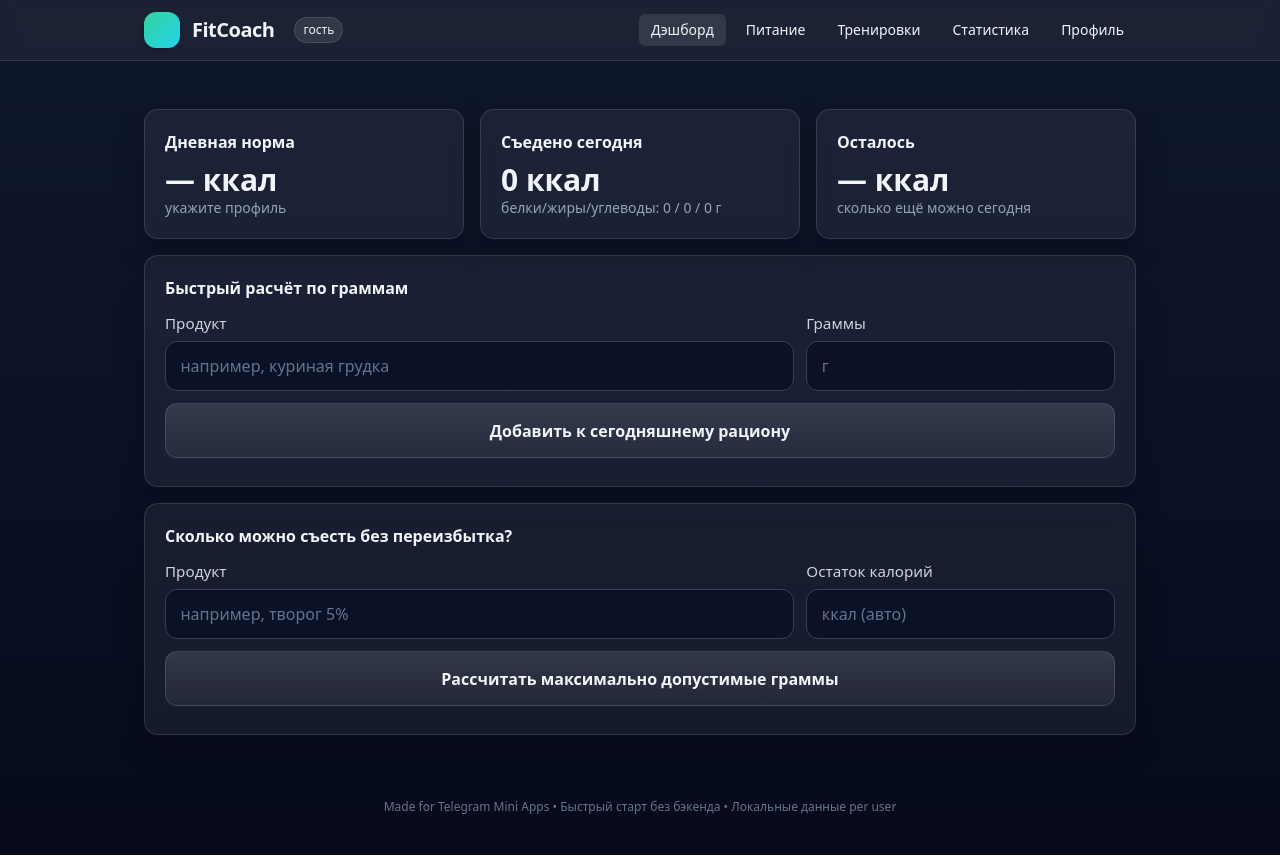
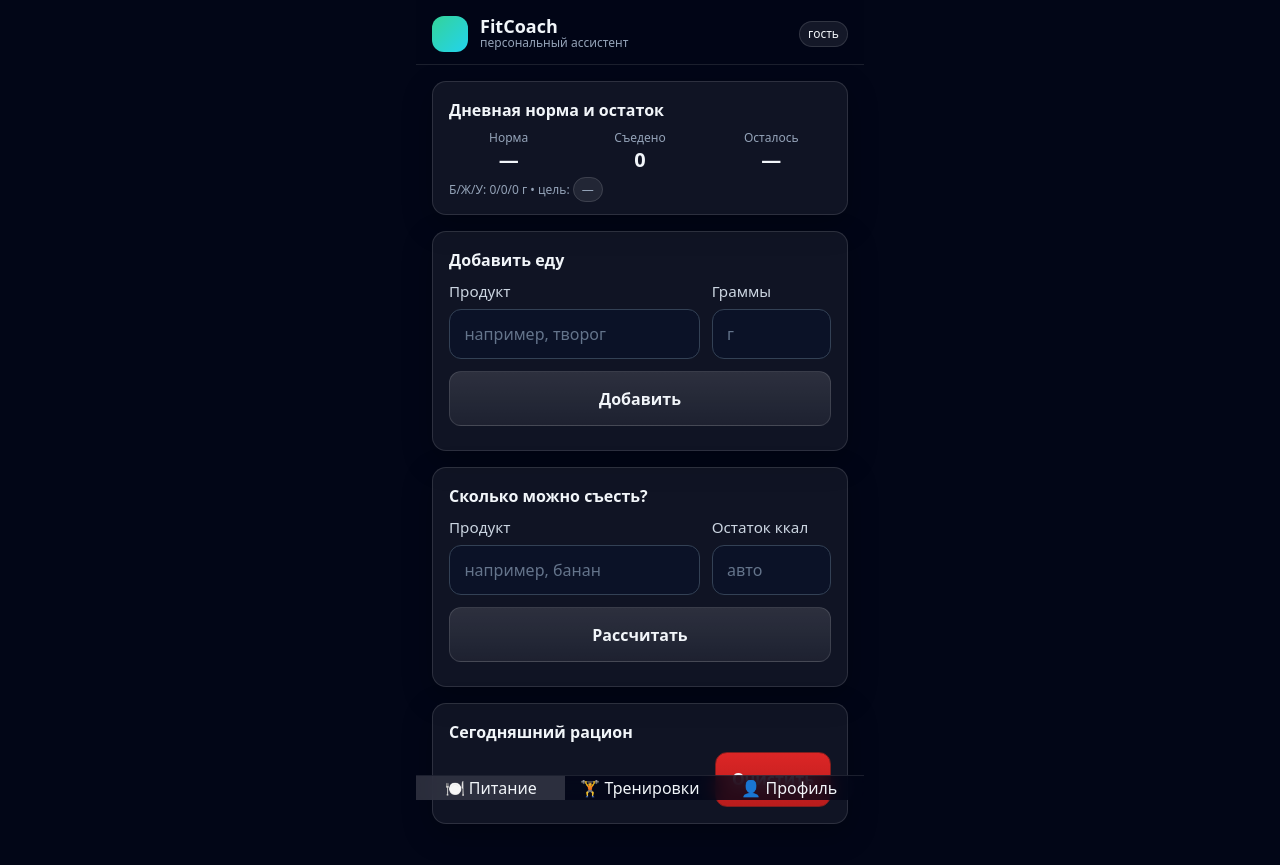
Before and after one commit to viDaLost/Trener, a plain HTML site: page index.html in a window 1280 px wide. Drawn offline with nearby package versions, Linux system fonts and the light colour scheme; files whose address does not match are found by name.

Commit message:
Update index.html

```diff
--- a/index.html
+++ b/index.html
@@ -5,172 +5,122 @@
   <meta name="viewport" content="width=device-width, initial-scale=1" />
   <title>FitCoach — персональный фитнес</title>
 
-  <!-- Tailwind (fast CDN) -->
+  <!-- Tailwind -->
   <script src="https://cdn.tailwindcss.com"></script>
-  <!-- Telegram WebApp SDK -->
+  <!-- Telegram SDK -->
   <script src="https://telegram.org/js/telegram-web-app.js"></script>
 
-  <!-- Icons (optional, lightweight) -->
-  <link rel="stylesheet" href="https://cdnjs.cloudflare.com/ajax/libs/font-awesome/6.5.2/css/all.min.css"/>
-
-  <!-- Your styles last -->
   <link rel="stylesheet" href="css/styles.css?v=1" />
 </head>
-<body class="min-h-screen bg-gradient-to-b from-[#0f172a] via-[#0b1227] to-[#060a1b] text-slate-100">
-  <header class="w-full sticky top-0 z-30 backdrop-blur bg-white/5 border-b border-white/10">
-    <div class="max-w-5xl mx-auto px-4 py-3 flex items-center justify-between">
-      <div class="flex items-center gap-3">
-        <div class="h-9 w-9 rounded-xl bg-gradient-to-br from-emerald-400 to-cyan-400 shadow-md"></div>
-        <h1 class="text-xl font-semibold tracking-tight">FitCoach</h1>
-        <span id="userBadge" class="ml-2 text-xs px-2 py-1 rounded-full bg-white/10 border border-white/10">гость</span>
+<body class="bg-slate-950 text-slate-100 min-h-screen flex flex-col">
+  <main id="app" class="flex-1 flex flex-col max-w-md w-full mx-auto">
+
+    <!-- Шапка -->
+    <header class="px-4 pt-4 pb-3 sticky top-0 z-20 bg-slate-950/70 backdrop-blur border-b border-white/10">
+      <div class="flex items-center justify-between">
+        <div class="flex items-center gap-3">
+          <div class="h-9 w-9 rounded-xl bg-gradient-to-br from-emerald-400 to-cyan-400"></div>
+          <div>
+            <h1 class="text-lg font-semibold leading-none">FitCoach</h1>
+            <div class="text-xs text-slate-400">персональный ассистент</div>
+          </div>
+        </div>
+        <span id="userBadge" class="badge">гость</span>
       </div>
-      <nav class="hidden sm:flex items-center gap-2 text-sm">
-        <button data-tab="#tab-dashboard" class="tab-btn px-3 py-1.5 rounded-md bg-white/10 hover:bg-white/15">Дэшборд</button>
-        <button data-tab="#tab-food" class="tab-btn px-3 py-1.5 rounded-md hover:bg-white/15">Питание</button>
-        <button data-tab="#tab-workout" class="tab-btn px-3 py-1.5 rounded-md hover:bg-white/15">Тренировки</button>
-        <button data-tab="#tab-stats" class="tab-btn px-3 py-1.5 rounded-md hover:bg-white/15">Статистика</button>
-        <button data-tab="#tab-settings" class="tab-btn px-3 py-1.5 rounded-md hover:bg-white/15">Профиль</button>
-      </nav>
-    </div>
-  </header>
+    </header>
 
-  <main class="max-w-5xl mx-auto px-4 py-6 space-y-6">
-    <!-- Onboarding/Profile -->
-    <section id="tab-settings" class="tab-section hidden">
-      <div class="glass p-5">
-        <h2 class="text-lg font-semibold mb-3">Профиль и цели</h2>
-        <p class="text-slate-300 text-sm mb-4">Данные нужны для расчёта дневной нормы калорий и программы тренировок.</p>
-        <form id="profileForm" class="grid sm:grid-cols-2 gap-3">
-          <div class="field">
-            <label>Пол</label>
-            <select id="gender">
-              <option value="male">Мужчина</option>
-              <option value="female">Женщина</option>
-            </select>
-          </div>
-          <div class="field">
-            <label>Возраст</label>
-            <input id="age" type="number" min="10" max="100" placeholder="лет" />
-          </div>
-          <div class="field">
-            <label>Рост</label>
-            <input id="height" type="number" min="120" max="230" placeholder="см" />
-          </div>
-          <div class="field">
-            <label>Вес</label>
-            <input id="weight" type="number" min="35" max="250" placeholder="кг" />
-          </div>
-          <div class="field sm:col-span-2">
-            <label>Цель</label>
-            <select id="goal">
-              <option value="lose">Похудение (дефицит ~15%)</option>
-              <option value="maintain">Поддержание</option>
-              <option value="gain">Набор массы (профицит ~15%)</option>
-            </select>
-          </div>
-          <div class="field sm:col-span-2">
-            <label>Где тренируетесь?</label>
-            <select id="location">
-              <option value="home">Дома</option>
-              <option value="gym">В зале</option>
-            </select>
-          </div>
-          <div class="sm:col-span-2 flex gap-3 mt-1">
-            <button type="submit" class="menu-button">Сохранить профиль</button>
-            <button type="button" id="resetDayBtn" class="back-button">Сбросить день</button>
-          </div>
-        </form>
-      </div>
-    </section>
-
-    <!-- Dashboard -->
-    <section id="tab-dashboard" class="tab-section">
-      <div class="grid md:grid-cols-3 gap-4">
-        <div class="glass p-5">
-          <h3 class="font-semibold mb-2">Дневная норма</h3>
-          <p class="text-3xl font-bold" id="tdeeText">— ккал</p>
-          <p class="text-slate-400 text-sm" id="goalText">укажите профиль</p>
+    <!-- Экран: питание -->
+    <section id="screen-nutrition" class="screen active px-4 py-4 space-y-4">
+      <div class="glass p-4">
+        <h2 class="text-base font-semibold mb-2">Дневная норма и остаток</h2>
+        <div class="grid grid-cols-3 gap-3 text-center">
+          <div><div class="text-xs text-slate-400">Норма</div><div id="tdeeText" class="text-xl font-bold">—</div></div>
+          <div><div class="text-xs text-slate-400">Съедено</div><div id="eatenText" class="text-xl font-bold">0</div></div>
+          <div><div class="text-xs text-slate-400">Осталось</div><div id="leftText" class="text-xl font-bold">—</div></div>
         </div>
-        <div class="glass p-5">
-          <h3 class="font-semibold mb-2">Съедено сегодня</h3>
-          <p class="text-3xl font-bold" id="eatenText">0 ккал</p>
-          <p class="text-slate-400 text-sm">белки/жиры/углеводы: <span id="pfcText">0 / 0 / 0 г</span></p>
-        </div>
-        <div class="glass p-5">
-          <h3 class="font-semibold mb-2">Осталось</h3>
-          <p class="text-3xl font-bold" id="leftText">— ккал</p>
-          <p class="text-slate-400 text-sm">сколько ещё можно сегодня</p>
-        </div>
+        <div class="text-xs text-slate-400 mt-2">Б/Ж/У: <span id="pfcText">0/0/0 г</span> • цель: <span id="goalBadge" class="badge">—</span></div>
       </div>
 
-      <div class="glass p-5 mt-4">
-        <h3 class="font-semibold mb-3">Быстрый расчёт по граммам</h3>
-        <form id="quickForm" class="grid sm:grid-cols-3 gap-3 items-end">
-          <div class="field sm:col-span-2">
+      <div class="glass p-4">
+        <h3 class="font-semibold mb-2">Добавить еду</h3>
+        <form id="addFoodForm" class="grid grid-cols-3 gap-3 items-end">
+          <div class="field col-span-2">
             <label>Продукт</label>
-            <input id="quickFood" list="foodsList" type="text" placeholder="например, куриная грудка" />
+            <input id="foodName" type="text" list="foodsList" placeholder="например, творог" />
             <datalist id="foodsList"></datalist>
           </div>
           <div class="field">
             <label>Граммы</label>
-            <input id="quickGrams" type="number" min="1" placeholder="г" />
+            <input id="foodGrams" type="number" min="1" placeholder="г" />
           </div>
-          <button class="start-button sm:col-span-3" type="submit">Добавить к сегодняшнему рациону</button>
+          <button class="start-button col-span-3" type="submit">Добавить</button>
         </form>
-        <p id="quickResult" class="mt-2 text-sm text-emerald-300"></p>
+        <p id="addFoodMsg" class="text-xs mt-2 text-emerald-300"></p>
       </div>
 
-      <div class="glass p-5 mt-4">
-        <h3 class="font-semibold mb-3">Сколько можно съесть без переизбытка?</h3>
-        <form id="fitForm" class="grid sm:grid-cols-3 gap-3 items-end">
-          <div class="field sm:col-span-2">
+      <div class="glass p-4">
+        <h3 class="font-semibold mb-2">Сколько можно съесть?</h3>
+        <form id="howMuchForm" class="grid grid-cols-3 gap-3 items-end">
+          <div class="field col-span-2">
             <label>Продукт</label>
-            <input id="fitFood" list="foodsList" type="text" placeholder="например, творог 5%" />
+            <input id="howFood" type="text" placeholder="например, банан" />
           </div>
           <div class="field">
-            <label>Остаток калорий</label>
-            <input id="fitLeft" type="number" min="0" placeholder="ккал (авто)" />
+            <label>Остаток ккал</label>
+            <input id="howLeft" type="number" min="0" placeholder="авто" />
           </div>
-          <button class="menu-button sm:col-span-3" type="submit">Рассчитать максимально допустимые граммы</button>
+          <button class="menu-button col-span-3" type="submit">Рассчитать</button>
         </form>
-        <p id="fitResult" class="mt-2 text-sm text-cyan-300"></p>
+        <p id="howMsg" class="text-xs mt-2 text-cyan-300"></p>
+      </div>
+
+      <div class="glass p-4">
+        <h3 class="font-semibold mb-2">Сегодняшний рацион</h3>
+        <ul id="logList" class="space-y-2"></ul>
+        <div class="mt-2 text-right"><button id="clearLogBtn" class="wrong-button">Очистить</button></div>
       </div>
     </section>
 
-    <!-- Nutrition log -->
-    <section id="tab-food" class="tab-section hidden">
-      <div class="glass p-5">
-        <h3 class="font-semibold mb-3">Сегодняшний рацион</h3>
-        <ul id="logList" class="space-y-2"></ul>
-        <div class="mt-3 text-right">
-          <button id="clearLogBtn" class="wrong-button">Очистить рацион</button>
-        </div>
+    <!-- Экран: тренировки -->
+    <section id="screen-workouts" class="screen px-4 py-4 space-y-4 hidden">
+      <div class="glass p-4">
+        <h3 class="font-semibold mb-1">Рекомендованные тренировки</h3>
+        <p class="text-xs text-slate-400 mb-3">Подстраиваются под цель, пол и место.</p>
+        <div id="workoutPlan" class="space-y-3"></div>
       </div>
     </section>
 
-    <!-- Workouts -->
-    <section id="tab-workout" class="tab-section hidden">
-      <div class="glass p-5">
-        <h3 class="font-semibold mb-1">Рекомендованные тренировки</h3>
-        <p class="text-slate-300 text-sm mb-4">Учитываем вашу цель, пол и место тренировки. Упражнения с видео‑ссылками.</p>
-        <div id="workoutPlan" class="grid md:grid-cols-2 gap-4"></div>
+    <!-- Экран: профиль -->
+    <section id="screen-profile" class="screen px-4 py-4 space-y-4 hidden">
+      <div class="glass p-4">
+        <h3 class="font-semibold mb-2">Профиль</h3>
+        <form id="profileForm" class="grid grid-cols-2 gap-3">
+          <div class="field"><label>Пол</label><select id="gender"><option value="male">Мужчина</option><option value="female">Женщина</option></select></div>
+          <div class="field"><label>Возраст</label><input id="age" type="number" min="10" max="100" /></div>
+          <div class="field"><label>Рост</label><input id="height" type="number" min="120" max="230" /></div>
+          <div class="field"><label>Вес</label><input id="weight" type="number" min="35" max="250" /></div>
+          <div class="field col-span-2"><label>Цель</label><select id="goal"><option value="lose">Похудение</option><option value="maintain">Поддержание</option><option value="gain">Набор массы</option></select></div>
+          <div class="field col-span-2"><label>Где тренируетесь?</label><select id="location"><option value="home">Дома</option><option value="gym">В зале</option></select></div>
+          <div class="col-span-2 flex gap-3 mt-1"><button class="menu-button" type="submit">Сохранить</button><button class="back-button" type="button" id="resetDay">Сбросить день</button></div>
+        </form>
+      </div>
+
+      <div class="glass p-4">
+        <h3 class="font-semibold mb-2">Статистика за 7 дней</h3>
+        <div id="statsBox" class="text-xs text-slate-300">Недостаточно данных</div>
       </div>
     </section>
 
-    <!-- Stats -->
-    <section id="tab-stats" class="tab-section hidden">
-      <div class="glass p-5">
-        <h3 class="font-semibold mb-3">Статистика за неделю</h3>
-        <div id="statsBox" class="text-sm text-slate-300">Недостаточно данных. Заполняйте рацион — и здесь появится сжатый отчёт по калориям за 7 дней.</div>
+    <!-- Нижнее меню -->
+    <nav class="sticky bottom-0 z-20 bg-slate-950/80 backdrop-blur border-t border-white/10">
+      <div class="grid grid-cols-3">
+        <button class="tab-btn active" data-target="#screen-nutrition"><span>🍽️ Питание</span></button>
+        <button class="tab-btn" data-target="#screen-workouts"><span>🏋️ Тренировки</span></button>
+        <button class="tab-btn" data-target="#screen-profile"><span>👤 Профиль</span></button>
       </div>
-    </section>
+    </nav>
   </main>
 
-  <footer class="max-w-5xl mx-auto px-4 py-10 text-center text-xs text-slate-500">
-    <p>Made for Telegram Mini Apps • Быстрый старт без бэкенда • Локальные данные per user</p>
-  </footer>
-
-  <script>window.__INLINE_FOODS__ = null;</script>
   <script src="js/app.js?v=1"></script>
 </body>
 </html>
```
